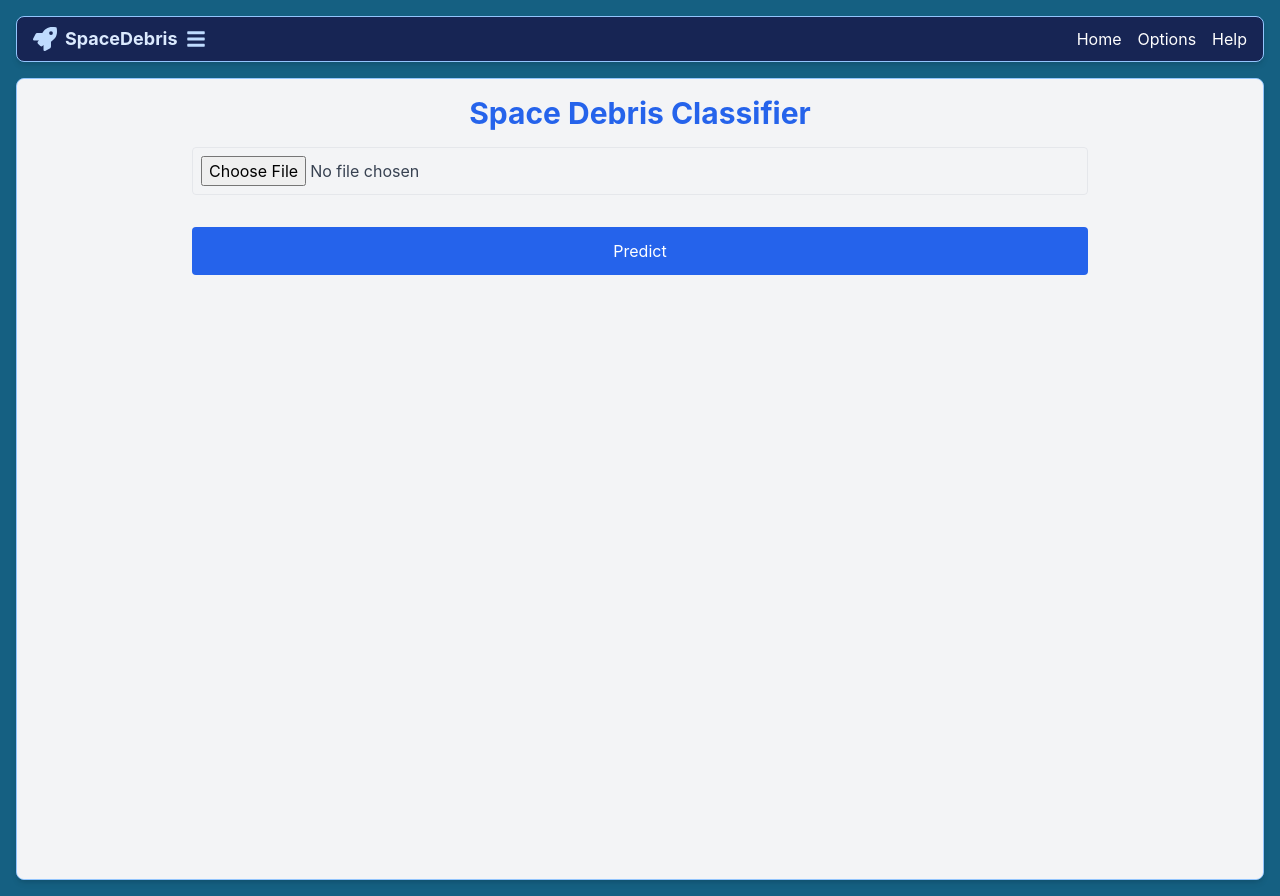
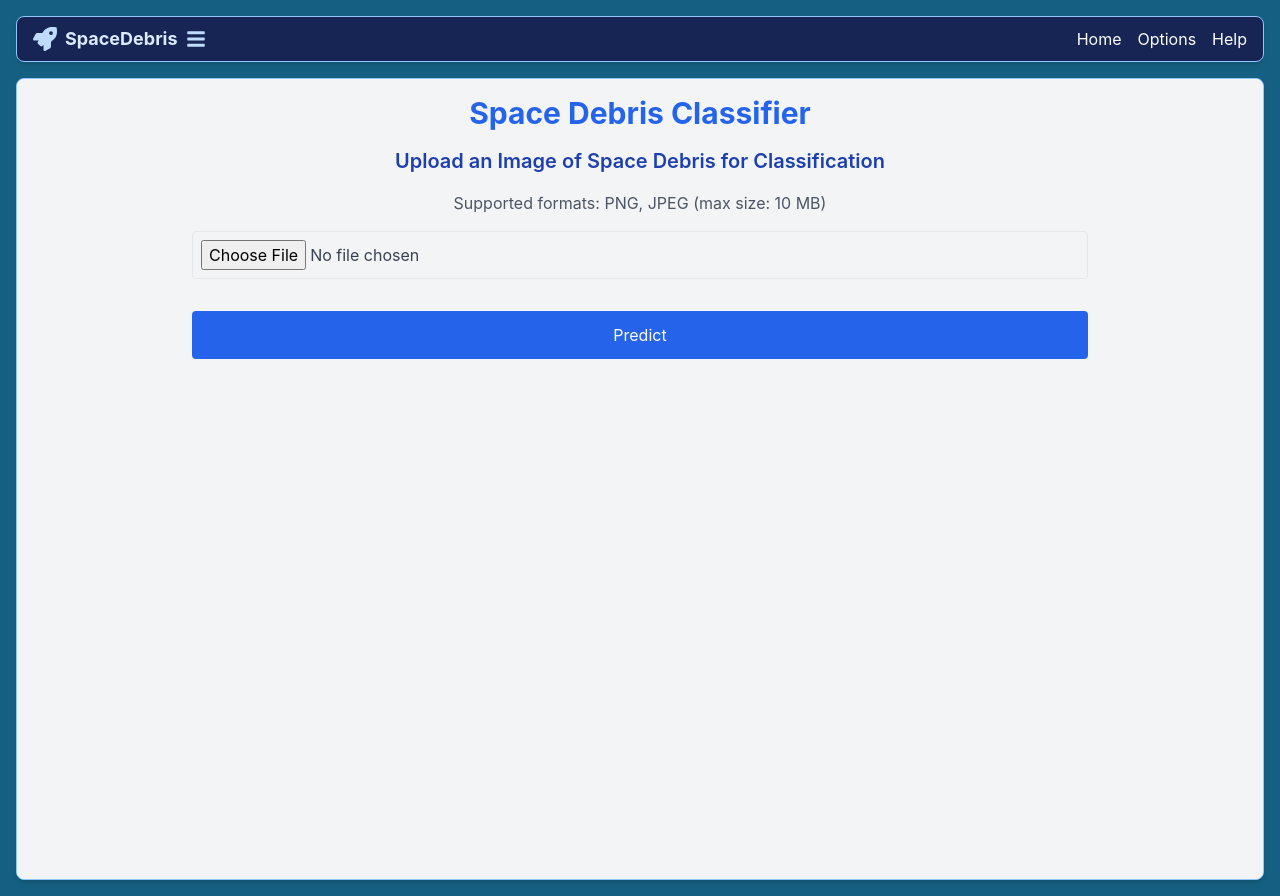
Before and after one commit to oehamilton/SpaceDebris, a React (Create React App) app in the folder frontend/: page /classifier in a window 1280 px wide. Built offline with nearby package versions, Linux system fonts and the light colour scheme.

Commit message:
Added message on file type and size to upload.

```diff
--- a/frontend/src/SpaceDebrisClassifier.js
+++ b/frontend/src/SpaceDebrisClassifier.js
@@ -132,6 +132,12 @@ function SpaceDebrisClassifier() {
             Space Debris Classifier
           </a>
         </h2>
+        <h3 className="text-lg sm:text-xl font-semibold text-blue-800 mb-4 text-center">
+          Upload an Image of Space Debris for Classification
+        </h3>
+        <h4 className="text-sm sm:text-base text-gray-600 mb-4 text-center">
+          Supported formats: PNG, JPEG (max size: 10 MB)
+        </h4>
         <form onSubmit={handleSubmit} className="space-y-4">
           <input
             type="file"
```
Also changed, not shown: 2 other files (tests, documents, lock files or other folders).
